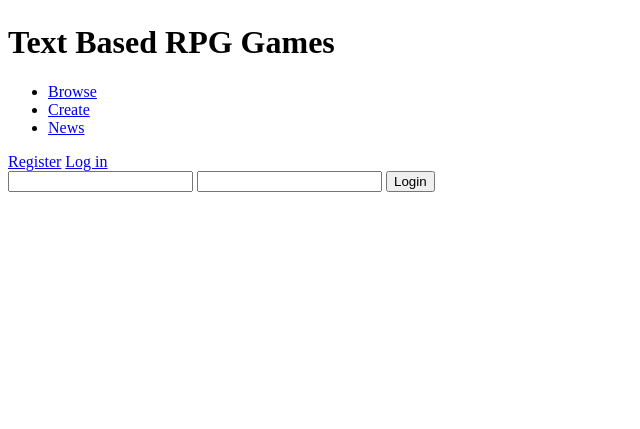
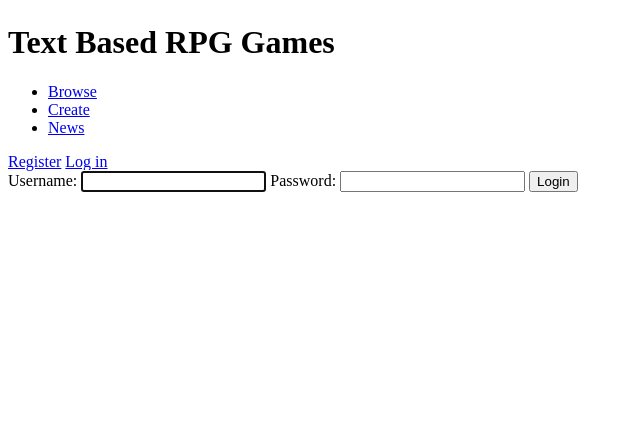
Before and after one commit to OmarWKH/janus, a Flask app: page /login in a window 1280 px wide. Shown: the part 189-618 px from the top of the page, without its empty margins (0-640 px from the left). Run offline with Flask 2, Linux system fonts and the light colour scheme.

Commit message:
Label inputs

```diff
--- a/janus/templates/login.html
+++ b/janus/templates/login.html
@@ -2,8 +2,10 @@
 
 {% block body %}
     <form id="login_form" method="post" action="{{ url_for('login') }}">
-        <input type="text" name="username"></input>
-        <input type="password" name="password"></input>
+        <label>Username: </label>
+        <input type="text" name="username" value="{{ username }}" required autofocus></input>
+        <label>Password: </label>
+        <input type="password" name="password" required></input>
         <input type="submit" name="submit" value="Login">
     </form>
 {% endblock %}
```
